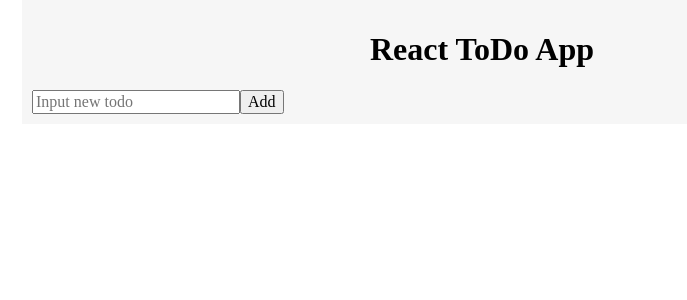
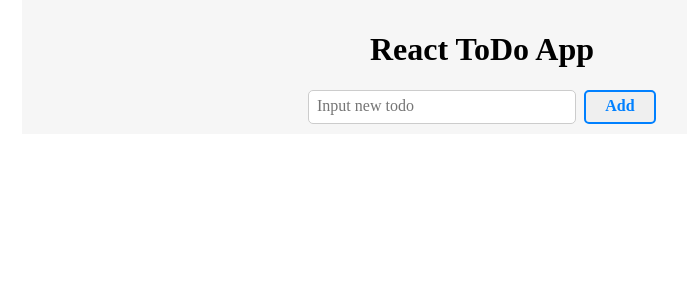
Before and after one commit to teinen/react-practices, a React (Create React App) app in the folder todo-list/: page / in a window 1280 px wide. Shown: the top 300 px of the page, without its empty margins (158-845 px from the left). Built offline with nearby package versions, Linux system fonts and the light colour scheme; the HTML template or start-up script is replaced by a standard one.

Commit message:
Add input styles

```diff
--- a/todo-list/src/components/ToDoInput.tsx
+++ b/todo-list/src/components/ToDoInput.tsx
@@ -1,11 +1,11 @@
 import React, { useState, useRef } from 'react'
+import '../style/ToDoInput.css'
 
 interface Props {
   onClick: (todo: string) => void
 }
 
 const ToDoInput: React.FC<Props> = (props) => {
-  const [newTodo, setNewTodo] = useState('')
   const inputRef = useRef({} as HTMLInputElement)
 
   const clickHandler = (newTodo: string): void => {
@@ -14,16 +14,19 @@ const ToDoInput: React.FC<Props> = (props) => {
   }
 
   return (
-    <div>
+    <div className="todo-input-container">
       <input
         ref={inputRef}
         type="text"
         placeholder="Input new todo"
-        onChange={(e) => { setNewTodo(e.target.value) }}
+        className="todo-input"
       >
 
       </input>
-      <button onClick={() => { clickHandler(newTodo) }}>
+      <button
+        className="todo-add-btn"
+        onClick={() => { clickHandler(inputRef.current.value) }}
+      >
         Add
       </button>
     </div>
--- /dev/null
+++ b/todo-list/src/style/ToDoInput.css
@@ -0,0 +1,29 @@
+.todo-input-container {
+  display: flex;
+  justify-content: center;
+}
+
+.todo-input {
+  width: 250px;
+  height: 16px;
+  padding: 8px;
+  border-radius: 5px;
+  border: solid 1px #ccc;
+  margin-right: 8px;
+}
+
+.todo-add-btn {
+  width: 72px;
+  border-radius: 5px;
+  border: 2px solid #0080ff;
+  color: #0080ff;
+  font-weight: bold;
+  outline: none;
+  cursor: pointer;
+  transition: all 0.1s linear;
+}
+
+.todo-add-btn:hover {
+  background: #0080ff;
+  color: #ffffff;
+}
```
